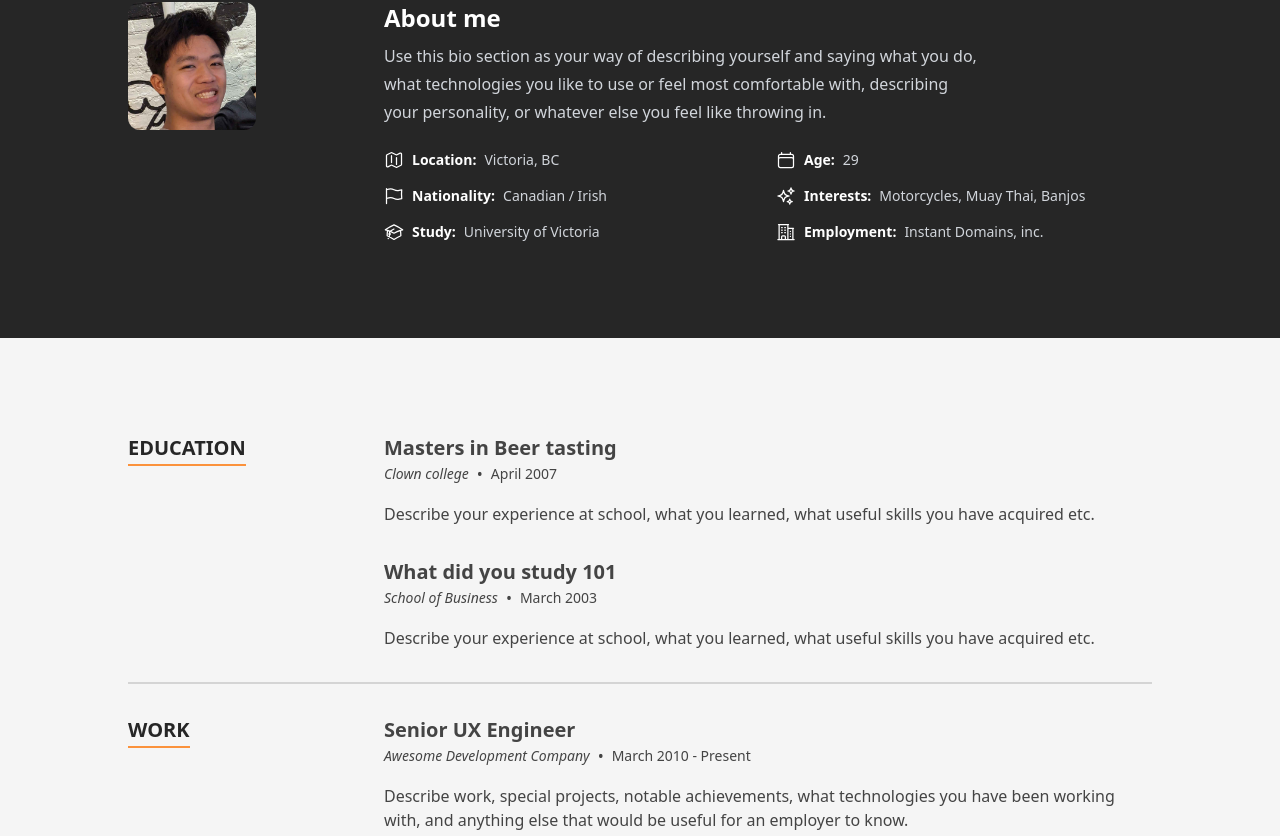
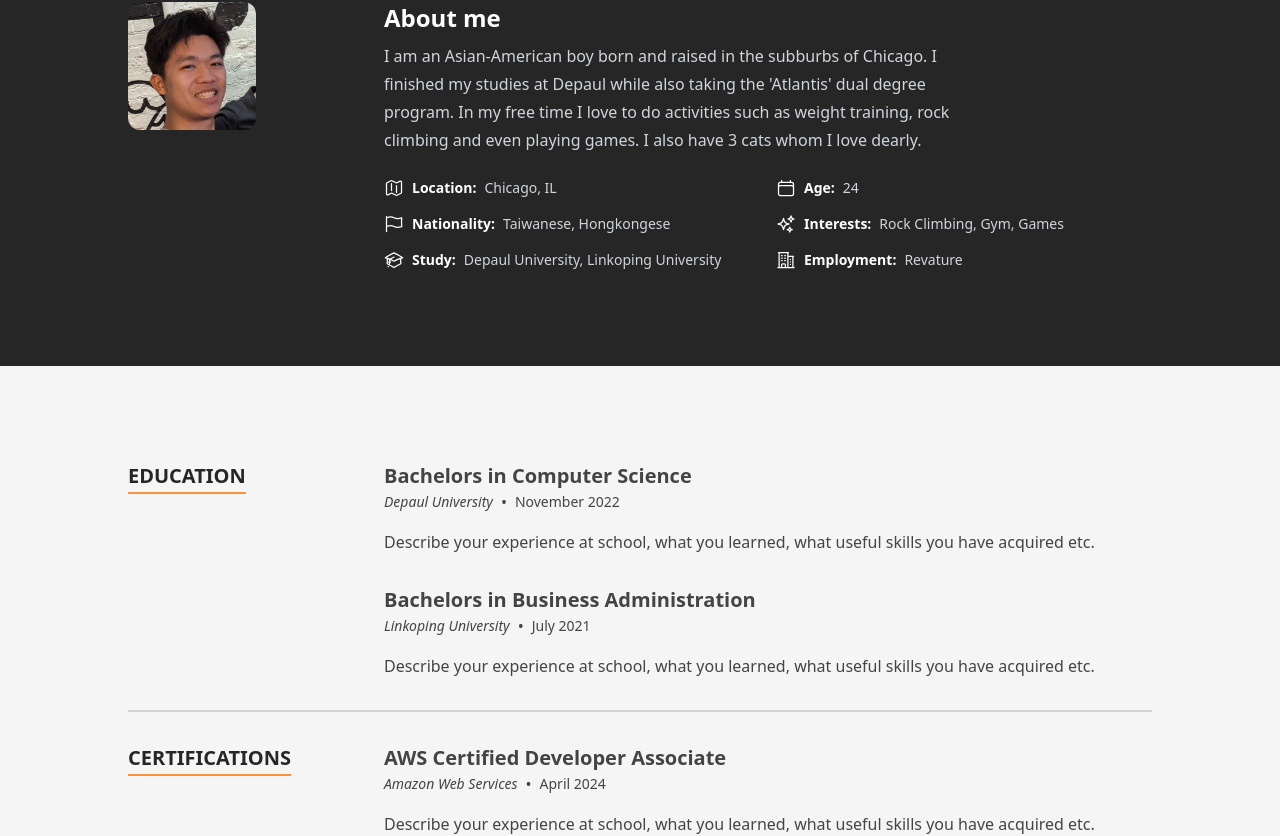
Before and after one commit to NeverLucky2/MalachiResumeWebsite, a Next.js app: page / in a window 1280 px wide. Shown: the part 894-1730 px from the top of the page. Built offline with nearby package versions, Linux system fonts and the light colour scheme.

Commit message:
Open pdf working and added sections

```diff
--- a/src/components/Sections/Resume/index.tsx
+++ b/src/components/Sections/Resume/index.tsx
@@ -1,6 +1,6 @@
 import {FC, memo} from 'react';
 
-import {education, experience, SectionId, skills} from '../../../data/data';
+import {education,certifications, experience, SectionId, skills} from '../../../data/data';
 import Section from '../../Layout/Section';
 import ResumeSection from './ResumeSection';
 import {SkillGroup} from './Skills';
@@ -15,13 +15,18 @@ const Resume: FC = memo(() => {
             <TimelineItem item={item} key={`${item.title}-${index}`} />
           ))}
         </ResumeSection>
+        <ResumeSection title="Certifications">
+          {certifications.map((item, index) => (
+            <TimelineItem item={item} key={`${item.title}-${index}`} />
+          ))}
+        </ResumeSection>
         <ResumeSection title="Work">
           {experience.map((item, index) => (
             <TimelineItem item={item} key={`${item.title}-${index}`} />
           ))}
         </ResumeSection>
         <ResumeSection title="Skills">
-          <p className="pb-8">Here you can show a snapshot of your skills to show off to employers</p>
+          <p className="pb-8">Here are some of my skills acquired through my education, work and personal experience:</p>
           <div className="grid grid-cols-1 gap-6 md:grid-cols-2">
             {skills.map((skillgroup, index) => (
               <SkillGroup key={`${skillgroup.name}-${index}`} skillGroup={skillgroup} />
--- a/src/data/data.tsx
+++ b/src/data/data.tsx
@@ -18,6 +18,8 @@ import porfolioImage4 from '../images/portfolio/portfolio-4.jpg';
 import porfolioImage5 from '../images/portfolio/portfolio-5.jpg';
 import profilepic from '../images/profilepic.jpg';
 import testimonialImage from '../images/testimonial.webp';
+
+
 import {
   About,
   ContactSection,
@@ -74,7 +76,7 @@ export const heroData: Hero = {
   ),
   actions: [
     {
-      href: '/assets/resume.pdf',
+      href: '/assets/MalachiTzuooResume.pdf',
       text: 'Resume',
       primary: true,
       Icon: ArrowDownTrayIcon,
@@ -92,18 +94,70 @@ export const heroData: Hero = {
  */
 export const aboutData: About = {
   profileImageSrc: profilepic,
-  description: `Use this bio section as your way of describing yourself and saying what you do, what technologies you like
-  to use or feel most comfortable with, describing your personality, or whatever else you feel like throwing
-  in.`,
+  description: `I am an Asian-American boy born and raised in the subburbs of Chicago. I finished my studies at Depaul while also taking the 'Atlantis'
+  dual degree program. In my free time I love to do activities such as weight training, rock climbing and even playing games. I also have 3 cats whom I love dearly.`,
   aboutItems: [
-    {label: 'Location', text: 'Victoria, BC', Icon: MapIcon},
-    {label: 'Age', text: '29', Icon: CalendarIcon},
-    {label: 'Nationality', text: 'Canadian / Irish', Icon: FlagIcon},
-    {label: 'Interests', text: 'Motorcycles, Muay Thai, Banjos', Icon: SparklesIcon},
-    {label: 'Study', text: 'University of Victoria', Icon: AcademicCapIcon},
-    {label: 'Employment', text: 'Instant Domains, inc.', Icon: BuildingOffice2Icon},
+    {label: 'Location', text: 'Chicago, IL', Icon: MapIcon},
+    {label: 'Age', text: '24', Icon: CalendarIcon},
+    {label: 'Nationality', text: 'Taiwanese, Hongkongese', Icon: FlagIcon},
+    {label: 'Interests', text: 'Rock Climbing, Gym, Games', Icon: SparklesIcon},
+    {label: 'Study', text: 'Depaul University, Linkoping University', Icon: AcademicCapIcon},
+    {label: 'Employment', text: 'Revature', Icon: BuildingOffice2Icon},
   ],
 };
+
+/**
+ * Resume section
+ */
+
+export const education: TimelineItem[] = [
+  {
+    date: 'November 2022',
+    location: 'Depaul University',
+    title: 'Bachelors in Computer Science',
+    content: <p>Describe your experience at school, what you learned, what useful skills you have acquired etc.</p>,
+  },
+  {
+    date: 'July 2021',
+    location: 'Linkoping University',
+    title: 'Bachelors in Business Administration',
+    content: <p>Describe your experience at school, what you learned, what useful skills you have acquired etc.</p>,
+  },
+];
+
+export const certifications: TimelineItem[] = [
+  {
+    date: 'April 2024',
+    location: 'Amazon Web Services',
+    title: 'AWS Certified Developer Associate',
+    content: <p>Describe your experience at school, what you learned, what useful skills you have acquired etc.</p>,
+  },
+];
+
+export const experience: TimelineItem[] = [
+  {
+    date: 'March 2023 - July 2023',
+    location: 'Awesome Development Company',
+    title: 'Senior UX Engineer',
+    content: (
+      <p>
+        Describe work, special projects, notable achievements, what technologies you have been working with, and
+        anything else that would be useful for an employer to know.
+      </p>
+    ),
+  },
+  {
+    date: 'March 2007 - February 2010',
+    location: 'Garage Startup Studio',
+    title: 'Junior bug fixer',
+    content: (
+      <p>
+        Describe work, special projects, notable achievements, what technologies you have been working with, and
+        anything else that would be useful for an employer to know.
+      </p>
+    ),
+  },
+];
 
 /**
  * Skills section
@@ -216,48 +270,6 @@ export const portfolioItems: PortfolioItem[] = [
 
 ];
 
-/**
- * Resume section -- TODO: Standardize resume contact format or offer MDX
- */
-export const education: TimelineItem[] = [
-  {
-    date: 'April 2007',
-    location: 'Clown college',
-    title: 'Masters in Beer tasting',
-    content: <p>Describe your experience at school, what you learned, what useful skills you have acquired etc.</p>,
-  },
-  {
-    date: 'March 2003',
-    location: 'School of Business',
-    title: 'What did you study 101',
-    content: <p>Describe your experience at school, what you learned, what useful skills you have acquired etc.</p>,
-  },
-];
-
-export const experience: TimelineItem[] = [
-  {
-    date: 'March 2010 - Present',
-    location: 'Awesome Development Company',
-    title: 'Senior UX Engineer',
-    content: (
-      <p>
-        Describe work, special projects, notable achievements, what technologies you have been working with, and
-        anything else that would be useful for an employer to know.
-      </p>
-    ),
-  },
-  {
-    date: 'March 2007 - February 2010',
-    location: 'Garage Startup Studio',
-    title: 'Junior bug fixer',
-    content: (
-      <p>
-        Describe work, special projects, notable achievements, what technologies you have been working with, and
-        anything else that would be useful for an employer to know.
-      </p>
-    ),
-  },
-];
 
 /**
  * Testimonial section
--- a/src/data/dataDef.ts
+++ b/src/data/dataDef.ts
@@ -59,6 +59,16 @@ export interface Stat {
 }
 
 /**
+ * Resume section
+ */
+export interface TimelineItem {
+  date: string;
+  location: string;
+  title: string;
+  content: JSX.Element;
+}
+
+/**
  * Skills section
  */
 
@@ -83,15 +93,6 @@ export interface PortfolioItem {
   image: string | StaticImageData;
 }
 
-/**
- * Resume section
- */
-export interface TimelineItem {
-  date: string;
-  location: string;
-  title: string;
-  content: JSX.Element;
-}
 
 /**
  * Testimonial section
--- a/src/pages/index.tsx
+++ b/src/pages/index.tsx
@@ -1,5 +1,6 @@
 import dynamic from 'next/dynamic';
 import {FC, memo} from 'react';
+import React from "react";
 
 import Page from '../components/Layout/Page';
 import About from '../components/Sections/About';
```
Also changed, not shown: 2 other files (tests, documents, lock files or other folders).
